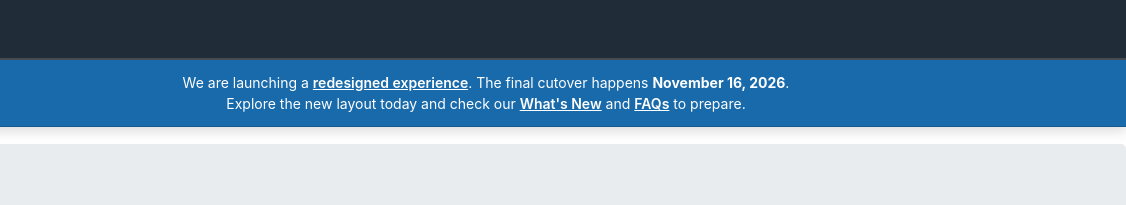
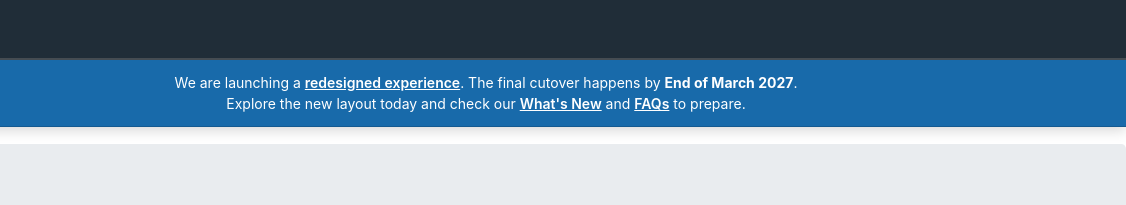
Before and after one commit to TheJumpCloud/jumpcloud-docs-public, a plain HTML site: page docs/index.html in a window 1280 px wide. Shown: the top 205 px of the page, 154-1280 px from the left. Drawn offline with nearby package versions, Linux system fonts and the light colour scheme.

Commit message:
Automatic commit - rebuild external API docs (app: jumpcloud-scim, version: v0.899.0)

```diff
--- a/docs/index.html
+++ b/docs/index.html
@@ -259,7 +259,7 @@
 
   <div id="jc-migration-banner" class="jc-migration-banner" role="status">
     <p class="jc-migration-banner-text">
-      We are launching a <a id="jc-migration-banner-new-docs-link" href="https://docs.jumpcloud.com/new">redesigned experience</a>. The final cutover happens <b>November 16, 2026</b>. <br/>
+      We are launching a <a id="jc-migration-banner-new-docs-link" href="https://docs.jumpcloud.com/new">redesigned experience</a>. The final cutover happens by <b>End of March 2027</b>. <br/>
       Explore the new layout today and check our <a href="https://jumpcloud.com/support/whats-new-api-docs-and-operation-id-migration">What's New</a> and <a href="https://jumpcloud.com/support/faqs-new-api-docs-and-operation-id-migration">FAQs</a> to prepare.
     </p>
   </div>
```
